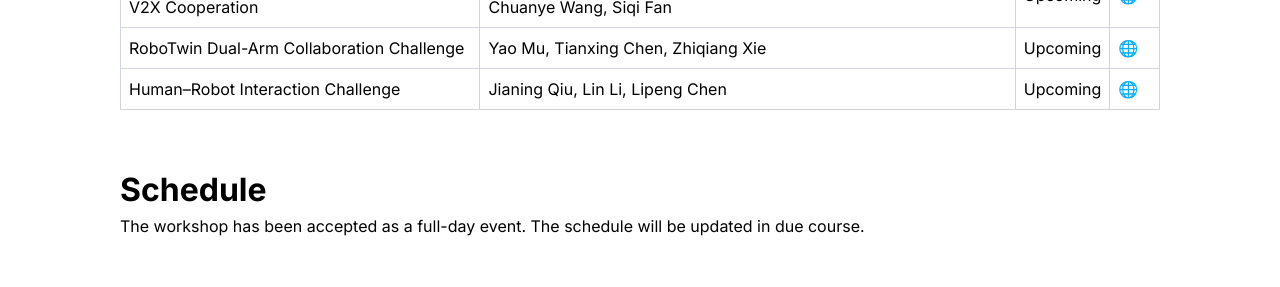
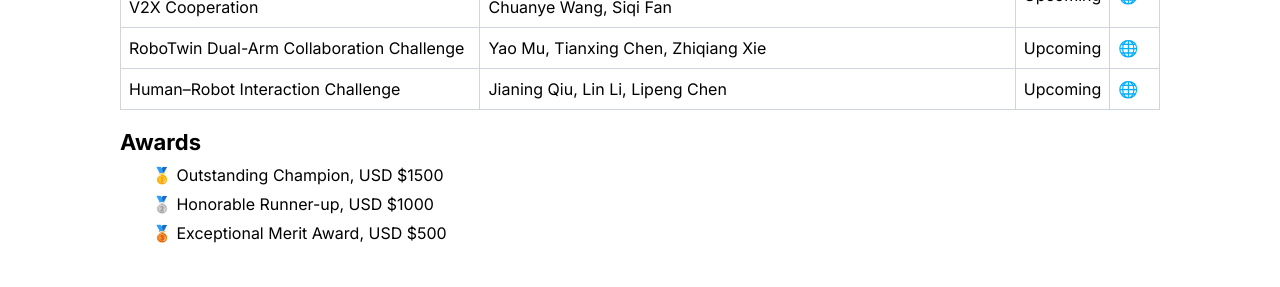
Before and after one commit to coop-intelligence/coop-intelligence.github.io, a Next.js app: page / in a window 1280 px wide. Shown: the part 2320-2607 px from the top of the page. Built offline with nearby package versions, Linux system fonts and the light colour scheme.

Commit message:
update challenge

```diff
--- a/src/app/components/challenge.jsx
+++ b/src/app/components/challenge.jsx
@@ -44,6 +44,15 @@ const Challenge = () => {
                 </tbody>
             </table>
 
+            <p className="text-pretty mb-1" style={{ fontSize: '22px', fontWeight: 'bold', color: 'black' }}>
+                Awards
+            </p>
+            <ul style={{ paddingLeft: '2em' }}>
+                <li style={{ marginBottom: '5px' }}>🥇 Outstanding Champion, USD $1500</li>
+                <li style={{ marginBottom: '5px' }}>🥈 Honorable Runner-up, USD $1000</li>
+                <li>🥉 Exceptional Merit Award, USD $500</li>
+            </ul>
+
         </div>
     )
 }
```
